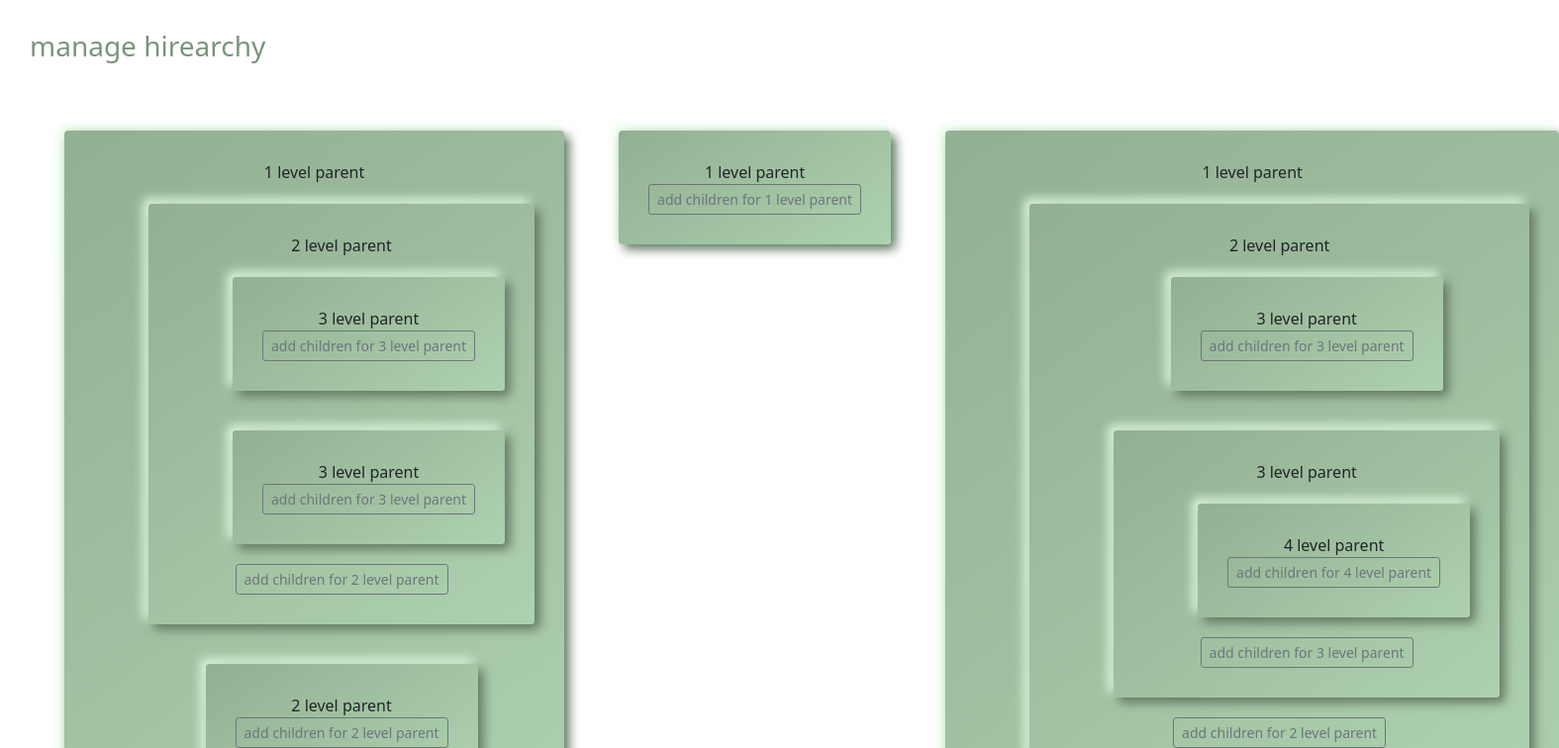
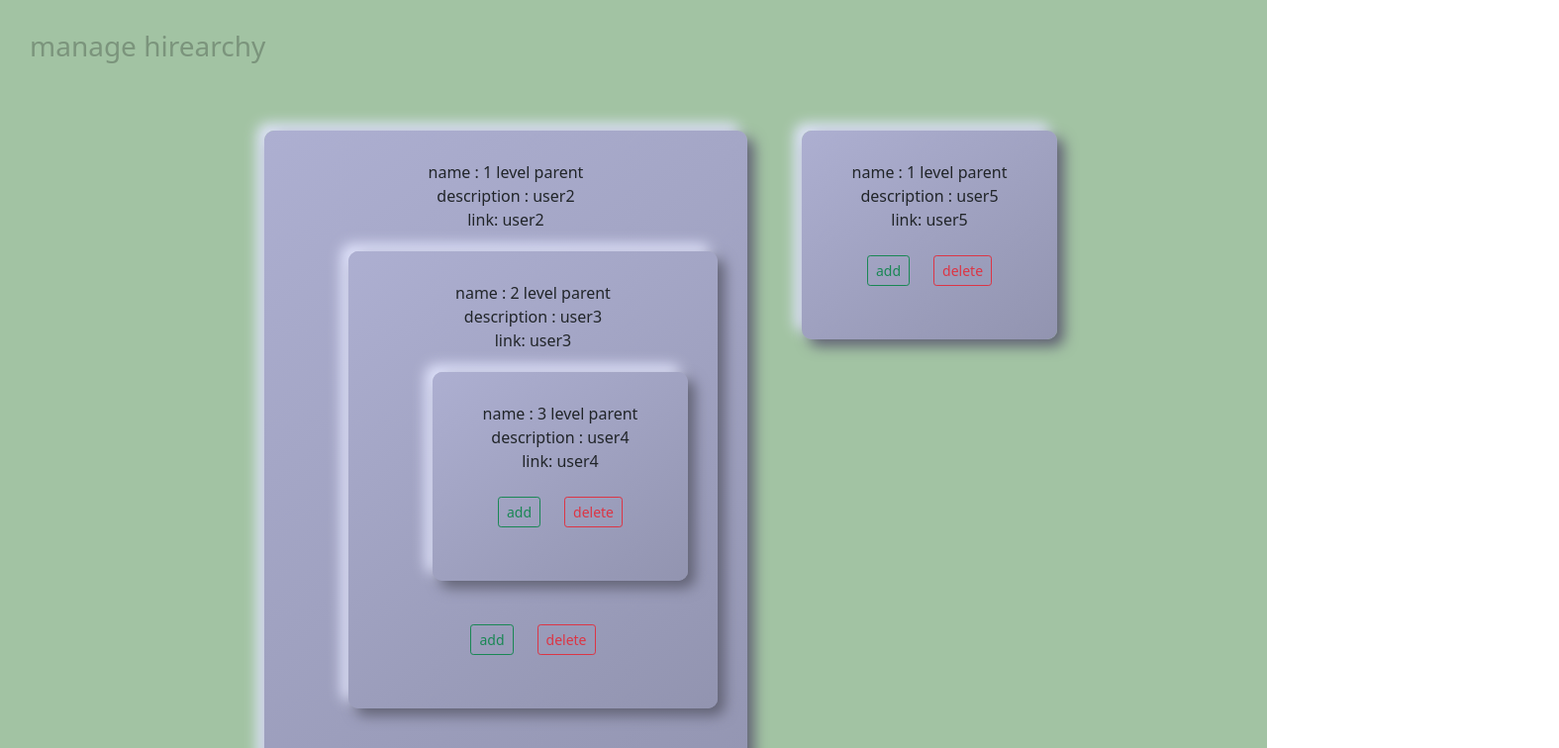
Before and after one commit to AbrahamTerfie/print_structure, a React (Create React App) app: page / in a window 1280 px wide. Shown: the top 756 px of the page at 99% size, 1575 px wide, since content can reach past the window. Built offline with nearby package versions, Linux system fonts and the light colour scheme.

Commit message:
delete function

```diff
--- a/src/App.css
+++ b/src/App.css
@@ -1,27 +1,33 @@
 .App {
   text-align: center;
   padding: 10px;
+  background-color: #a2c3a3;
 }
 
 .cardContainer {
 
-  width: 25em;
+  /* width: 25em; */
   /* height: 10em; */
   padding: 30px;
 
-  border-radius: 4px;
-  background: linear-gradient(145deg, #92b093, #add1ae);
-  box-shadow: 5px 5px 11px #607360,
-    -5px -5px 11px #e4ffe6;
+  /* border-radius: 10px;
+  background: linear-gradient(145deg, #add1ae, #92b093);
+  box-shadow:  7px 7px 14px #607360,
+               -7px -7px 14px #e4ffe6; */
+
+               border-radius: 10px;
+background: linear-gradient(145deg, #adafd1, #9294b0);
+box-shadow:  7px 7px 14px #606173,
+             -7px -7px 14px #e4e7ff;
 
 }
 
 /* cardContainer hover */
 .cardContainer:hover {
-  border-radius: 4px;
-  background: linear-gradient(145deg, #add1ae, #92b093);
-  box-shadow: 5px 5px 11px #607360,
-    -5px -5px 11px #e4ffe6;
+  border-radius: 10px;
+  background: #a2c3a3;
+  box-shadow: inset 7px 7px 14px #607360,
+              inset -7px -7px 14px #e4ffe6;
 }
 
 .headerTitle {
@@ -41,7 +47,7 @@
   justify-content: space-between;
   align-items: center;
   margin-bottom: 20px;
-  width: max-content;
+  /* width: max-content; */
 }
 
 .cardBottom {
@@ -51,5 +57,5 @@
   align-items: center;
   margin-bottom: 20px;
   margin-right: 10em;
-  width: 23%;
+  /* width: 23%; */
 }
--- a/src/context/AppContext.tsx
+++ b/src/context/AppContext.tsx
@@ -7,18 +7,23 @@ type InitStateType = {
     state: NestedData;
     setState: React.Dispatch<React.SetStateAction<NestedData>>;
     newChild: sessionStorageType;
-    setNewchildren : React.Dispatch<React.SetStateAction<sessionStorageType>>;
+    setNewchildren: React.Dispatch<React.SetStateAction<sessionStorageType>>;
 
 };
+
 interface NestedData {
-    title: string;
-    author: string;
-    comments: Array<{
+    name: string;
+    description: string;
+    link: string;
+    children: Array<{
         id: number;
-        text: string;
-        author: string;
+        name: string;
+        description: string;
+        link: string;
         children: Array<{
-            text: string;
+            name: string;
+            description: string;
+            link: string;
         }>;
     }>;
 }
--- a/src/data/data.ts
+++ b/src/data/data.ts
@@ -1,81 +1,39 @@
 export const commentData = {
-    title: " root parent ",
-    author: "grzm",
-    comments: [
+    name: " root parent ",
+    description: "grzm",
+    link: "grzm",
+    children: [
         {
             id: 1,
-        text: " 1 level parent ",
-        author: "user2",
+            name: " 1 level parent ",
+            description: "user2",
+            link: "user2",
             children: [
                 {
                     id: 2,
-            text: " 2 level parent ",
-            author: "user3",
+                    name: " 2 level parent ",
+                    description: "user3",
+                    link: "user3",
                     children: [
                         {
                             id: 3,
-                text: " 3 level parent ",
-                author: "user4",
+                            name: " 3 level parent ",
+                            description: "user4",
+                            link: "user4",
                             children: []
+                        }
+                    ]
                 },
-              {
-                id: 5,
-                text: " 3 level parent ",
-                author: "user4",
-                children: []
-              },
-
-
             ]
         },
         {
             id: 4,
-            text: " 2 level parent ",
-            author: "user3",
+            name: " 1 level parent ",
+            description: "user5",
+            link: "user5",
             children: []
-          }
-        ]
-      },
-      {
-        id: 4,
-        text: " 1 level parent ",
-        author: "user5",
-        children: []
-      },
-      {
-        id: 6,
-        text: " 1 level parent ",
-        author: "user6",
-        children: [
-          {
-            id: 7,
-            text: " 2 level parent ",
-            author: "user7",
-            children: [
-              {
-                id: 8,
-                text: " 3 level parent ",
-                author: "user8",
-                children: []
-              },
-              {
-                id: 9,
-                text: " 3 level parent ",
-                author: "user9",
-                children: [
-                  {
-                    id: 10,
-                    text: " 4 level parent ",
-                    author: "user10",
-                    children: []
-                  }
-                ]
         },
 
     ]
-          },
-        ]
-      }
-    ]
 
 }
--- a/src/logic/nestedDatalogic.tsx
+++ b/src/logic/nestedDatalogic.tsx
@@ -5,14 +5,26 @@ import { Button, Modal, ModalFooter, ModalHeader, Col, FormGroup, Label, Input,
 import { AppContext } from '../context/AppContext'
 
 
+const resetFormData = {
+  id: 0,
+  name: '',
+  description: '',
+  link: '',
+  children: [],
+}
+
+
 function Comment({ comment }: any) {
 
-  const { state, newChild, setNewchildren } = useContext(AppContext)
+  const { state, newChild, setNewchildren , setState} = useContext(AppContext)
   const [formData, setFormData] = useState({
+    // id: comment.id + 1,
+    //assign random ew id
+    id: Math.floor(Math.random() * 100),
     name: '',
     description: '',
     link: '',
-    parentId: ''
+    children: [],
   })
   const { name, description, link } = formData
   const onChange = (e: any) => setFormData({ ...formData, [e.target.name]: e.target.value })
@@ -20,21 +32,20 @@ function Comment({ comment }: any) {
   console.log("newChild", newChild)
   const onSubmit = (e: any) => {
     e.preventDefault()
+    setNewchildren({ ...newChild, newChild: formData })
+    comment.children.push(formData)
+    setFormData(resetFormData)
+  }
 
-    setNewchildren({ ...newChild, newChild: formData })//
-
-    // add new child to comment array
-    comment.children.push(formData)
+//pop comment from newChild
+  const onDelete = (e: any) => {
+    e.preventDefault()
+    setNewchildren({ ...newChild, newChild: resetFormData.children })
+    comment.children.pop()
+  }
 
 
 
-    setFormData({
-      name: '',
-      description: '',
-      link: '',
-      parentId: ''
-    })
-  }
   const nestedComments = (comment.children || []).map((comment: { id: any }) => {
     return <Comment
       key={comment.id} comment={comment} type="child" />
@@ -50,19 +61,35 @@ function Comment({ comment }: any) {
           "width": "max-content",
           "display": "flex",
           "flexDirection": "column",
-          "justifyContent": "space-between"
+          "justifyContent": "space-evenly"
         }}
 
       >
-        <div>{comment.text}</div>
+        <div> name :  {comment.name}</div>
+        <div> description :  {comment.description}</div>
+        <div> link:  {comment.link}</div>
         {nestedComments}
-        <Button
-          outline
-          size="sm"
-          onClick={toggle}
-        >
-          add children for {comment.text}
-        </Button>
+        <Row className="m-4" >
+          <Col>
+            <Button
+              outline
+              size="sm"
+              onClick={toggle}
+              color="success"
+            >
+              add
+            </Button>
+          </Col>
+          <Col>
+            <Button
+              outline
+              size="sm"
+              onClick={onDelete}
+              color="danger"
+            >
+              delete
+            </Button></Col>
+        </Row>
       </div>
       <Modal
         scrollable
@@ -70,7 +97,7 @@ function Comment({ comment }: any) {
         isOpen={modal}
         toggle={toggle}
       >
-        <ModalHeader toggle={function noRefCheck() { }}>
+        <ModalHeader toggle={toggle}>
           <small>Add chldren to </small><>{comment.text}</>
         </ModalHeader>
         <ModalBody>
@@ -161,10 +188,10 @@ function NestedComm() {
         style={{
           "display": "flex",
           "flexDirection": "row",
-          "justifyContent": "space-between"
+          "justifyContent": "center",
         }}
       >
-        {state.comments.map((comment) => {
+        {state.children.map((comment) => {
           return (
             <div>
               <Comment
```
Lines whose indentation alone changed are shown as unchanged.
